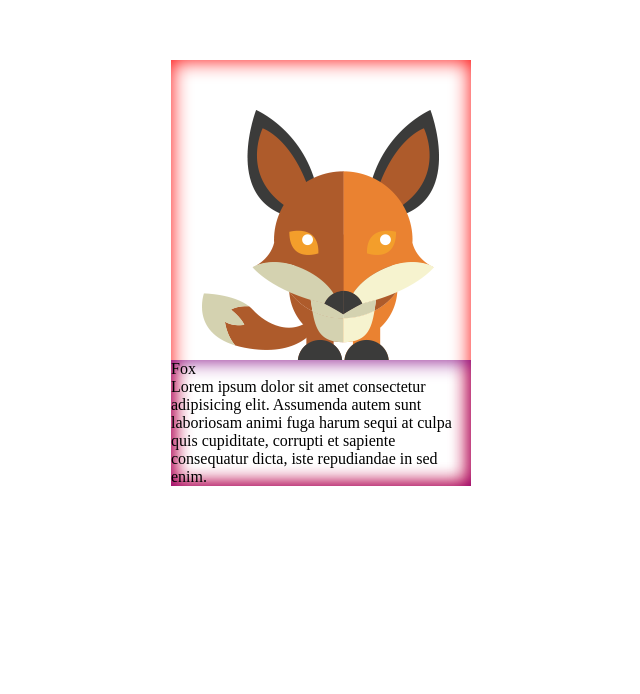
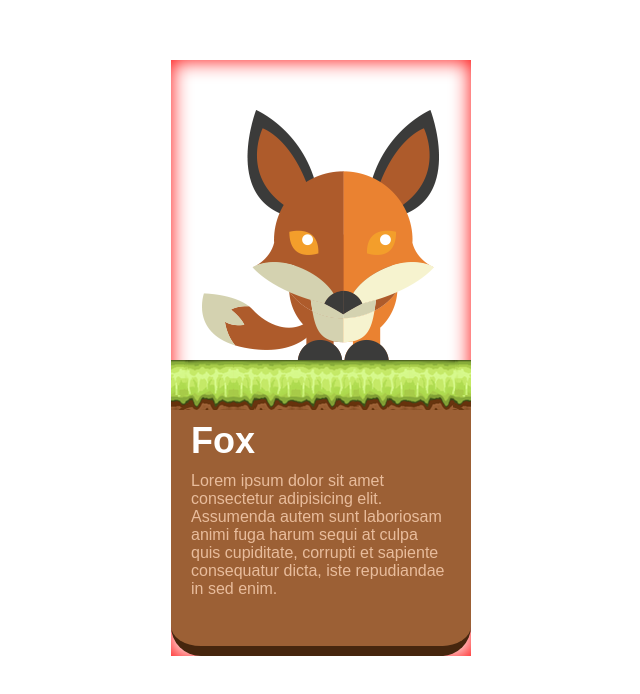
Before and after one commit to amsrj/day03-fox-review, a plain HTML site: page foxindex.html in a window 1280 px wide. Shown: the whole page, without its empty margins (319-959 px from the left). Drawn offline with Linux system fonts and the light colour scheme.

Commit message:
.contents 영역 마무리

```diff
--- a/foxindex.html
+++ b/foxindex.html
@@ -6,7 +6,7 @@
     </head>
     <body>
         <div class="wrapper">
-            <img src="images/animal07.png">
+            <img class="cover" src="images/animal07.png">
             <div class="contents">
                 <h1>Fox</h1>
                 <p>Lorem ipsum dolor sit amet consectetur adipisicing elit. Assumenda autem sunt laboriosam animi fuga harum sequi at culpa quis cupiditate, corrupti et sapiente consequatur dicta, iste repudiandae in sed enim.</p>
--- a/foxstyle.css
+++ b/foxstyle.css
@@ -10,20 +10,32 @@ h1{
 }
 
 img {
-    vertical-align: top;
+    vertical-align: top; /*img 밑 여백*/
 }
 
 /*Design*/
+:root{
+    font-family: 'arial'; /*루트 요소 <html> 가상 클래스*/
+}
 .wrapper{
     box-shadow: inset 0 0 20px red;
     width:300px;
     margin: 60px auto;
 }
 
-.cover{
-    box-shadow: inset 0 0 20px blue;
+.contents{
+    background-image: url(images/green.png);
+    background-repeat: no-repeat;
+    background-color: #9C6035;
+    color: #e8bc9c;
+    padding: 60px 20px 48px;
+    border-radius: 0 0 30px 30px;
+    border-bottom: 10px solid #46260e;
 }
 
-.contents{
-    box-shadow: inset 0 0 20px purple;
+.contents h1{
+    font-size: 36px;
+    color: #fff;
+    font-weight: 700;
+    margin-bottom: 10px;
 }
```
